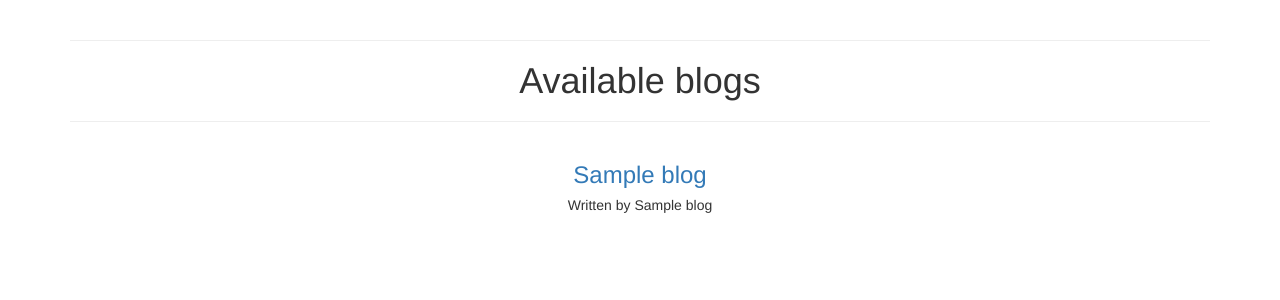
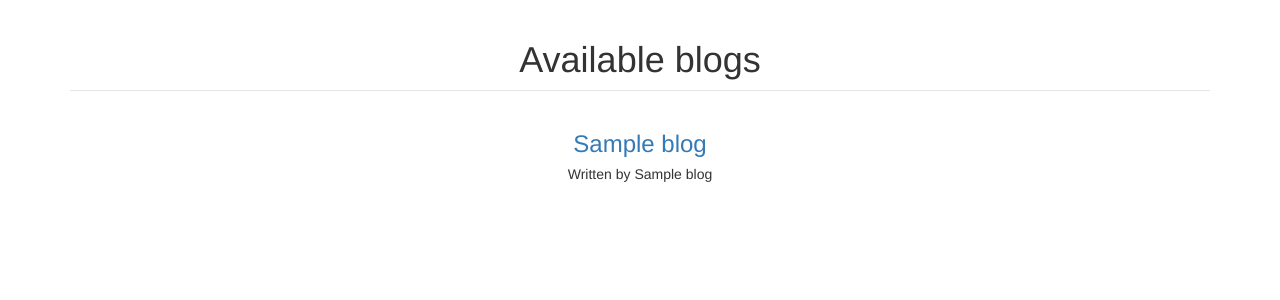
Before and after one commit to emilybradley1994/Blog-Project, a Flask app: template templates/index.html in a window 1280 px wide. Shown: the part 52-352 px from the top of the page. Run offline with Flask 2, Linux system fonts and the light colour scheme; the template is opened without the code that fills it: most values are stand-ins (such as "Sample title", 1, 10 or a date in 2020); some libraries are stand-ins or nearby versions.

Commit message:
Update index.html

```diff
--- a/templates/index.html
+++ b/templates/index.html
@@ -3,11 +3,11 @@
 
 {% block sub_content %}
 
-    <div class = "text-center">
+<div class = "text-center">
 
 
-        <div class = "container">
-            <hr><h1>Available blogs</h1><hr>
+        <div class = "container" id = "legend">
+            <legend class="text-center"><h1>Available blogs</h1></legend>
         </div>
 
         <div class = "container">
@@ -22,6 +22,7 @@
             <h3>No available blogs!</h3>
 
         {% endif %}
+        <!-- <img src="{{url_for('static', filename='images/bgimg.jpg')}}" /> -->
         </div>
 
     </div>
```
